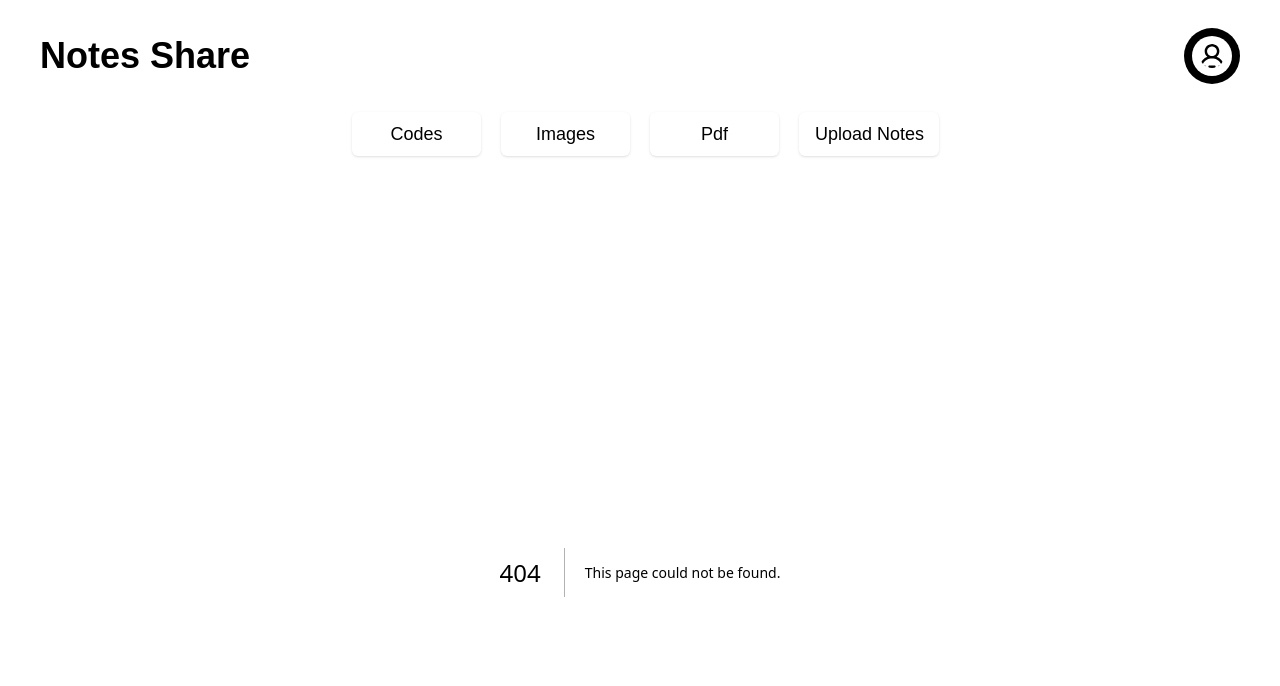
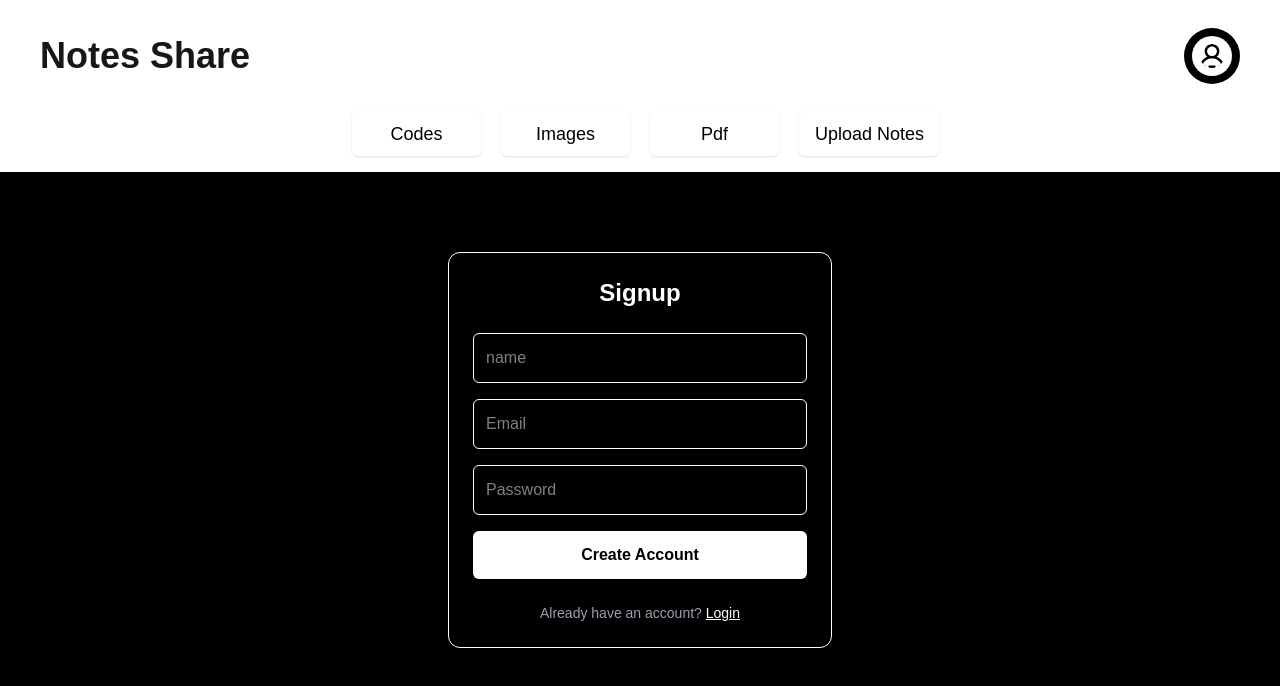
Before and after one commit to AbhayPatil2004/NotesApp-Nextjs, a Next.js app: page /auth/signup in a window 1280 px wide. Before the commit this address had no page. Shown: the top 686 px of the page. Built offline with nearby package versions, Linux system fonts and the light colour scheme.

Commit message:
login and Signup

```diff
--- /dev/null
+++ b/src/app/auth/login/page.jsx
@@ -0,0 +1,83 @@
+"use client";
+
+import { useState } from "react";
+import Link from "next/link";
+import { useRouter } from "next/navigation";
+
+export default function Login() {
+
+    const router = useRouter()
+
+    const [email, setEmail] = useState("");
+    const [password, setPassword] = useState("");
+    const [message, setMessage] = useState("");
+
+    async function handleLogin(e) {
+
+        e.preventDefault();
+
+        try {
+            const res = await fetch("/api/login", {
+                method: "POST",
+                headers: { "Content-Type": "application/json" },
+                body: JSON.stringify({ email, password }),
+            });
+
+
+            const data = await res.json();
+
+            if (data.ok && data.user) {
+                localStorage.setItem("user", JSON.stringify(data.user));
+                localStorage.setItem("username", data.user.username);
+                router.push("/profile")
+            }
+            setMessage(data.message);
+        }
+        catch (error) {
+            alert("Error in login try after Some time")
+            console.log("Error in login try after Some time")
+        }
+    }
+
+    return (
+        <div className="min-h-screen flex items-start justify-center pt-20 bg-black text-white px-4">
+            <form
+                onSubmit={handleLogin}
+                className="w-full max-w-sm bg-black border border-white p-6 rounded-xl shadow-lg"
+            >
+                <h2 className="text-2xl font-semibold text-center mb-6">Login</h2>
+
+                <input
+                    type="email"
+                    placeholder="Email"
+                    value={email}
+                    onChange={(e) => setEmail(e.target.value)}
+                    required
+                    className="w-full mb-4 px-3 py-3 bg-black border border-white rounded-md text-white focus:outline-none text-sm sm:text-base"
+                />
+
+                <input
+                    type="password"
+                    placeholder="Password"
+                    value={password}
+                    onChange={(e) => setPassword(e.target.value)}
+                    required
+                    className="w-full mb-4 px-3 py-3 bg-black border border-white rounded-md text-white focus:outline-none text-sm sm:text-base"
+                />
+
+                <button
+                    type="submit"
+                    className="cursor-pointer w-full bg-white text-black py-3 rounded-md font-semibold hover:bg-gray-200 transition text-sm sm:text-base"
+                >
+                    Login
+                </button>
+
+                {message && (
+                    <p className="text-center text-sm mt-4 text-gray-300">{message}</p>
+                )}
+
+
+            </form>
+        </div>
+    );
+}
--- /dev/null
+++ b/src/app/auth/signup/page.jsx
@@ -0,0 +1,94 @@
+"use client";
+
+import { useState } from "react";
+import Link from "next/link";
+
+export default function Signup() {
+  const [Name, setName] = useState("");
+  const [email, setEmail] = useState("");
+  const [password, setPassword] = useState("");
+  const [message, setMessage] = useState("");
+
+  async function handleSignup(e) {
+
+    try {
+      e.preventDefault();
+
+      const res = await fetch("/api/signUp", {
+        method: "POST",
+        headers: { "Content-Type": "application/json" },
+        body: JSON.stringify({ Name, email, password }),
+      });
+
+      const data = await res.json();
+
+      if (data.ok && data.safeUser) {
+        localStorage.setItem("user", JSON.stringify(data.safeUser));
+        localStorage.setItem("name", data.safeUser.name);
+        router.push("/profile")
+      }
+      setMessage(data.message);
+    }
+    catch (error) {
+      alert("Error in Signup try after Some time")
+      console.log("Error in Signup try after Some time")
+    }
+  }
+
+  return (
+    <div className="min-h-screen flex items-start justify-center pt-20 bg-black text-white px-4">
+      {/* Added px-4 for mobile padding */}
+      <form
+        onSubmit={handleSignup}
+        className="w-full max-w-sm bg-black border border-white p-6 rounded-xl shadow-lg"
+      >
+        <h2 className="text-2xl font-semibold text-center mb-6">Signup</h2>
+
+        <input
+          type="text"
+          placeholder="name"
+          value={Name}
+          onChange={(e) => setName(e.target.value)}
+          required
+          className="w-full mb-4 px-3 py-3 bg-black border border-white rounded-md text-white focus:outline-none text-sm sm:text-base"
+        />
+
+        <input
+          type="email"
+          placeholder="Email"
+          value={email}
+          onChange={(e) => setEmail(e.target.value)}
+          required
+          className="w-full mb-4 px-3 py-3 bg-black border border-white rounded-md text-white focus:outline-none text-sm sm:text-base"
+        />
+
+        <input
+          type="password"
+          placeholder="Password"
+          value={password}
+          onChange={(e) => setPassword(e.target.value)}
+          required
+          className="w-full mb-4 px-3 py-3 bg-black border border-white rounded-md text-white focus:outline-none text-sm sm:text-base"
+        />
+
+        <button
+          type="submit"
+          className="cursor-pointer w-full bg-white text-black py-3 rounded-md font-semibold hover:bg-gray-200 transition text-sm sm:text-base"
+        >
+          Create Account
+        </button>
+
+        {message && (
+          <p className="text-center text-sm mt-4 text-gray-300">{message}</p>
+        )}
+
+        <p className="text-center mt-6 text-gray-400 text-sm">
+          Already have an account?{" "}
+          <Link href="/auth/login" className="text-white underline">
+            Login
+          </Link>
+        </p>
+      </form>
+    </div>
+  );
+}
--- a/src/app/profile/page.jsx
+++ b/src/app/profile/page.jsx
@@ -51,19 +51,19 @@ export default function Profile() {
     const stored = localStorage.getItem("username");
 
     if (!stored) {
-      router.push("/signUp");
+      router.push("/auth/signup");
       return;
     }
 
     setUsername(stored);
-    fetchUserDetails(stored);
+    // fetchUserDetails(stored);
   }, []);
 
   return (
     <div>
       <h1>Profile</h1>
 
-      {loading && <p>Loading your uploads...</p>}
+      {/* {loading && <p>Loading your uploads...</p>}
 
       {!loading && (
         <>
@@ -76,7 +76,7 @@ export default function Profile() {
           <h3>Your PDFs</h3>
           <pre>{JSON.stringify(myPdfs, null, 2)}</pre>
         </>
-      )}
+      )} */}
     </div>
   );
 }
```
